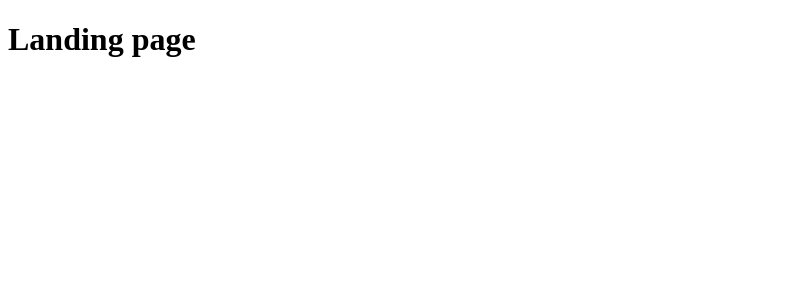
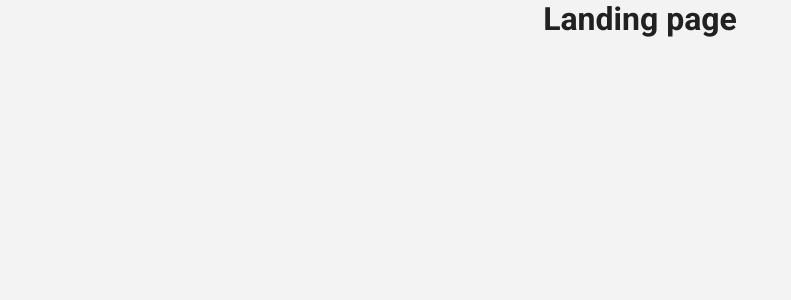
Before and after one commit to JuDCraide/Projeto-HackGrrrl, a React (Create React App) app: page / in a window 1280 px wide. Shown: the top 300 px of the page, without its empty margins (0-791 px from the left). Built offline with nearby package versions, Linux system fonts and the light colour scheme.

Commit message:
styles add styled-components

```diff
--- a/src/App.js
+++ b/src/App.js
@@ -1,10 +1,14 @@
 import React from 'react';
+import GlobalStyle from './global';
 
 import Routes from './routes';
 
 function App() {
   return (
+    <>
     <Routes />
+    <GlobalStyle />
+    </>
   );
 }
 
--- /dev/null
+++ b/src/global.js
@@ -0,0 +1,26 @@
+import { createGlobalStyle } from 'styled-components';
+
+export default createGlobalStyle`
+    * {
+        margin: 0;
+        padding: 0;
+        box-sizing: border-box;
+        outline: 0;
+    }
+    body {
+        background-color: #f3f3f3;
+        -webkit-font-font-smoothing: antialiased;
+    }
+    body,
+    input,
+    button,
+    textarea {
+        font-family: 'Roboto', Arial, sans-serif;
+        font-size: 16px;
+        color: #212121;
+    }
+
+    button {
+        cursor: pointer;
+    }
+`;
--- a/src/pages/Landing/index.js
+++ b/src/pages/Landing/index.js
@@ -1,11 +1,12 @@
 import React from 'react';
 
+import { Container } from './styles';
 
 export default function Landing() {
   return (
-    <div>
+    <Container>
       <h1>Landing page</h1>
-    </div>
+    </Container>
 
   )
 }
--- /dev/null
+++ b/src/pages/Landing/styles.js
@@ -0,0 +1,8 @@
+import styled from 'styled-components';
+
+export const Container = styled.div`
+    flex: 1;
+    display: flex;
+    align-items: flex-start;
+    justify-content: space-evenly;
+`;
```
